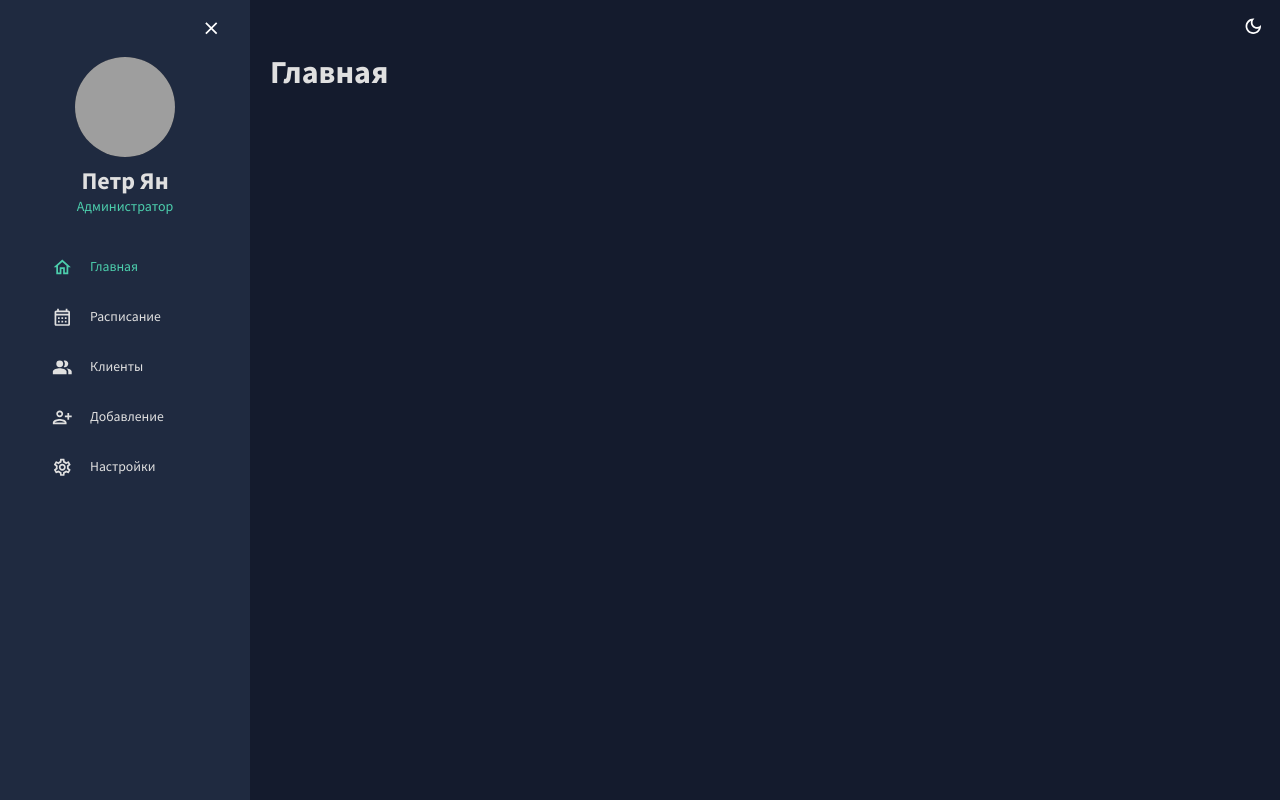
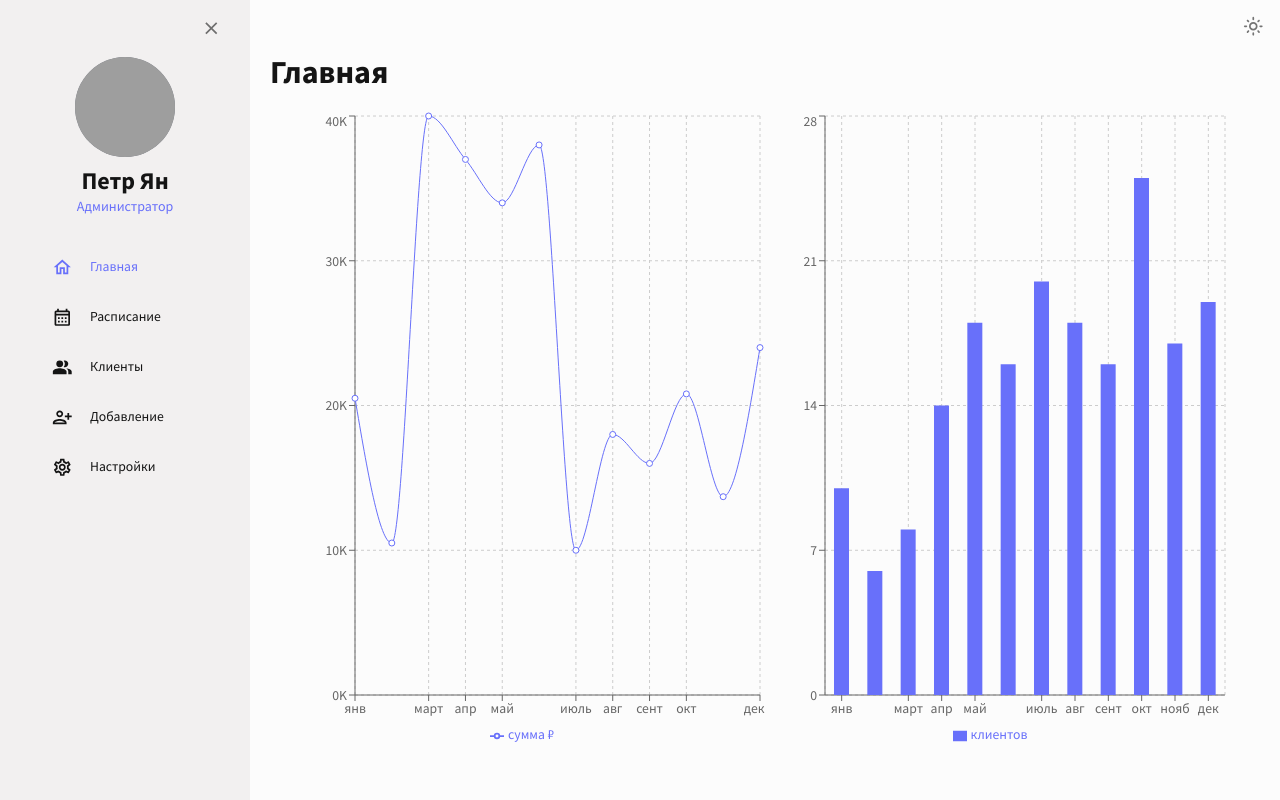
Before and after one commit to AzamatTash/React-ClientManager-frontend, a React (Create React App) app: page / in a window 1280 px wide. Built offline with nearby package versions, Linux system fonts and the light colour scheme; grey boxes are pictures that could not be loaded.

Commit message:
added LineGraph and BarGraph components

```diff
--- a/package.json
+++ b/package.json
@@ -16,10 +16,6 @@
     "@mui/x-data-grid": "^5.17.23",
     "@mui/x-date-pickers": "^5.0.18",
     "@reduxjs/toolkit": "^1.9.2",
-    "@testing-library/jest-dom": "^5.16.5",
-    "@testing-library/react": "^13.4.0",
-    "@testing-library/user-event": "^13.5.0",
-    "antd": "^5.2.1",
     "dayjs": "^1.11.7",
     "formik": "^2.2.9",
     "prettier": "^2.8.4",
@@ -29,6 +25,7 @@
     "react-redux": "^8.0.5",
     "react-router-dom": "^6.8.1",
     "react-scripts": "5.0.1",
+    "recharts": "^2.4.3",
     "web-vitals": "^2.1.4",
     "yup": "^1.0.0"
   },
--- a/src/App.js
+++ b/src/App.js
@@ -3,7 +3,7 @@ import { CssBaseline, ThemeProvider } from '@mui/material';
 import { Route, Routes } from 'react-router-dom';
 
 import Topbar from './scenes/global/Topbar';
-import Index from './scenes/main';
+import Main from './scenes/main';
 import MySidebar from './scenes/global/MySidebar';
 import Clients from './scenes/clients';
 import AddNewClient from './scenes/addClient';
@@ -21,7 +21,7 @@ function App() {
 					<main className='content'>
 						<Topbar />
 						<Routes>
-							<Route path={'/'} element={<Index />} />
+							<Route path={'/'} element={<Main />} />
 							<Route path={'/schedule'} element={<Schedule />} />
 							<Route path={'/clients'} element={<Clients />} />
 							<Route path={'/add_client'} element={<AddNewClient />} />
--- /dev/null
+++ b/src/components/BarGraph.jsx
@@ -0,0 +1,43 @@
+import React from 'react';
+import {
+	BarChart,
+	Bar,
+	XAxis,
+	YAxis,
+	CartesianGrid,
+	Tooltip,
+	Legend,
+	ResponsiveContainer,
+} from 'recharts';
+import { useTheme } from '@mui/material';
+import { tokens } from '../theme';
+import { mockBarData } from '../data/mockData';
+
+const BarGraph = () => {
+	const theme = useTheme();
+	const colors = tokens(theme.palette.mode);
+	return (
+		<ResponsiveContainer width='100%' height='100%'>
+			<BarChart
+				width={500}
+				height={300}
+				data={mockBarData}
+				margin={{ top: 5, right: 10, left: 0, bottom: 5 }}
+			>
+				<CartesianGrid strokeDasharray='3 3' />
+				<XAxis dataKey='month' />
+				<YAxis />
+				<Tooltip contentStyle={{ color: colors.grey[600] }} />
+				<Legend />
+				<Bar
+					barSize={15}
+					name='клиентов'
+					dataKey='visits'
+					fill={theme.palette.secondary.main}
+				/>
+			</BarChart>
+		</ResponsiveContainer>
+	);
+};
+
+export default BarGraph;
--- /dev/null
+++ b/src/components/LineGraph.jsx
@@ -0,0 +1,44 @@
+import React from 'react';
+import { useTheme } from '@mui/material';
+import { tokens } from '../theme';
+import { mockLineData } from '../data/mockData';
+import {
+	LineChart,
+	Line,
+	XAxis,
+	YAxis,
+	CartesianGrid,
+	Tooltip,
+	Legend,
+	ResponsiveContainer,
+} from 'recharts';
+
+const LineGraph = () => {
+	const theme = useTheme();
+	const colors = tokens(theme.palette.mode);
+	return (
+		<ResponsiveContainer width='100%' height='100%'>
+			<LineChart
+				width={500}
+				height={300}
+				data={mockLineData}
+				margin={{ top: 5, right: 5, left: 0, bottom: 5 }}
+			>
+				<CartesianGrid strokeDasharray='3 3' />
+				<XAxis dataKey='month' />
+				<YAxis dataKey='amount' tickFormatter={(value) => `${value / 1000}K`} />
+				<Tooltip contentStyle={{ color: colors.grey[600] }} />
+				<Legend />
+				<Line
+					type='monotone'
+					dataKey='amount'
+					stroke={theme.palette.secondary.main}
+					name='сумма ₽'
+					activeDot={{ r: 8 }}
+				/>
+			</LineChart>
+		</ResponsiveContainer>
+	);
+};
+
+export default LineGraph;
--- a/src/data/mockData.js
+++ b/src/data/mockData.js
@@ -57,8 +57,8 @@ export const mockDataClients = [
 	},
 	{
 		id: 9,
-		name: 'Harvey Roxie',
-		instagram: '@harveyroxie',
+		name: 'Harvey Ronameie',
+		instagram: '@harveyronameie',
 		phone: '(444)555-6239',
 		visits: 13,
 	},
@@ -120,9 +120,111 @@ export const mockDataClients = [
 	},
 	{
 		id: 18,
-		name: 'Harvey Roxie',
-		instagram: '@harveyroxie',
+		name: 'Harvey Ronameie',
+		instagram: '@harveyronameie',
 		phone: '(444)555-6239',
 		visits: 13,
 	},
 ];
+
+export const mockLineData = [
+	{
+		month: 'янв',
+		amount: 20500,
+	},
+	{
+		month: 'февр',
+		amount: 10500,
+	},
+	{
+		month: 'март',
+		amount: 40000,
+	},
+	{
+		month: 'апр',
+		amount: 37000,
+	},
+	{
+		month: 'май',
+		amount: 34000,
+	},
+	{
+		month: 'июнь',
+		amount: 38000,
+	},
+	{
+		month: 'июль',
+		amount: 10000,
+	},
+	{
+		month: 'авг',
+		amount: 18000,
+	},
+	{
+		month: 'сент',
+		amount: 16000,
+	},
+	{
+		month: 'окт',
+		amount: 20800,
+	},
+	{
+		month: 'нояб',
+		amount: 13700,
+	},
+	{
+		month: 'дек',
+		amount: 24000,
+	},
+];
+
+export const mockBarData = [
+	{
+		month: 'янв',
+		visits: 10,
+	},
+	{
+		month: 'февр',
+		visits: 6,
+	},
+	{
+		month: 'март',
+		visits: 8,
+	},
+	{
+		month: 'апр',
+		visits: 14,
+	},
+	{
+		month: 'май',
+		visits: 18,
+	},
+	{
+		month: 'июнь',
+		visits: 16,
+	},
+	{
+		month: 'июль',
+		visits: 20,
+	},
+	{
+		month: 'авг',
+		visits: 18,
+	},
+	{
+		month: 'сент',
+		visits: 16,
+	},
+	{
+		month: 'окт',
+		visits: 25,
+	},
+	{
+		month: 'нояб',
+		visits: 17,
+	},
+	{
+		month: 'дек',
+		visits: 19,
+	},
+];
--- a/src/scenes/addClient/index.jsx
+++ b/src/scenes/addClient/index.jsx
@@ -24,7 +24,6 @@ const AddNewClient = () => {
 	return (
 		<Box m={'0px 20px'} maxHeight={'100vh'}>
 			<Header title='Добавление клиента' />
-
 			<Formik
 				onSubmit={handleFormSubmit}
 				initialValues={initialValues}
--- a/src/scenes/clients/index.jsx
+++ b/src/scenes/clients/index.jsx
@@ -19,34 +19,36 @@ const Clients = () => {
 	};
 
 	const columns = [
-		{ field: 'id', headerName: 'ID', minWidth: 30, maxWidth: 40 },
+		{ field: 'id', headerName: 'ID', minWidth: 35, maxWidth: 40 },
 		{
 			field: 'name',
 			headerName: 'ФИО',
 			flex: 1,
+			minWidth: 120,
 		},
 		{
 			field: 'instagram',
 			headerName: 'Instagram',
 			flex: 1,
+			minWidth: 100,
 		},
 		{
 			field: 'phone',
 			headerName: 'Телефон',
 			flex: 1,
+			minWidth: 100,
 		},
 		{
 			field: 'visits',
 			headerName: 'Посищений',
 			flex: 1,
-			minWidth: 100,
-			maxWidth: 100,
+			minWidth: 80,
 		},
 		{
 			field: 'delete',
 			headerName: '',
 			sortable: false,
-			width: 50,
+			width: 10,
 			renderCell: (params) => (
 				<IconButton onClick={() => handleDelete(params.row.id)}>
 					<DeleteIcon />
@@ -102,9 +104,28 @@ const Clients = () => {
 					'& .MuiDataGrid-cellContent': {
 						fontSize: '13px',
 					},
+					'& .MuiDataGrid-virtualScroller::-webkit-scrollbar': {
+						width: '0.4em',
+						height: '0.4em',
+					},
+					'& .MuiDataGrid-virtualScroller::-webkit-scrollbar-track': {
+						background: colors.grey[700],
+					},
+					'& .MuiDataGrid-virtualScroller::-webkit-scrollbar-thumb': {
+						backgroundColor: colors.blueAccent[500],
+					},
+					'& .MuiDataGrid-virtualScroller::-webkit-scrollbar-thumb:hover': {
+						background: '#555',
+					},
 				}}
 			>
-				<DataGrid rows={data} columns={columns} pageSize={10} />
+				<DataGrid
+					rows={data}
+					columns={columns}
+					disableColumnMenu={true}
+					disableRowSelectionOnClick={true}
+					hideFooter={true}
+				/>
 			</Box>
 		</Box>
 	);
--- a/src/scenes/main/index.jsx
+++ b/src/scenes/main/index.jsx
@@ -1,13 +1,44 @@
 import React from 'react';
 import Header from '../../components/Header';
-import { Box } from '@mui/material';
+import { Box, useMediaQuery } from '@mui/material';
+import LineGraph from '../../components/LineGraph';
+import BarGraph from '../../components/BarGraph';
 
-const Index = () => {
+const Main = () => {
+	const isNonMobile = useMediaQuery('(min-width:600px)');
+
 	return (
 		<Box m={'0px 20px'} maxHeight={'100vh'}>
 			<Header title={'Главная'}></Header>
+			<Box
+				sx={{
+					width: '95%',
+					marginRight: 'auto',
+					marginLeft: 'auto',
+					display: 'flex',
+					justifyContent: 'space-between',
+					flexDirection: isNonMobile ? '' : 'column',
+				}}
+			>
+				<Box
+					sx={{
+						width: isNonMobile ? '50%' : '100%',
+						height: '80vh',
+					}}
+				>
+					<LineGraph />
+				</Box>
+				<Box
+					sx={{
+						width: isNonMobile ? '50%' : '100%',
+						height: '80vh',
+					}}
+				>
+					<BarGraph />
+				</Box>
+			</Box>
 		</Box>
 	);
 };
 
-export default Index;
+export default Main;
--- a/src/theme.js
+++ b/src/theme.js
@@ -199,7 +199,7 @@ export const ColorModeContext = createContext({
 });
 
 export const useMode = () => {
-	const [mode, setMode] = useState('dark');
+	const [mode, setMode] = useState('light');
 
 	const colorMode = useMemo(
 		() => ({
```
Also changed, not shown: 1 other file (tests, documents, lock files or other folders).
